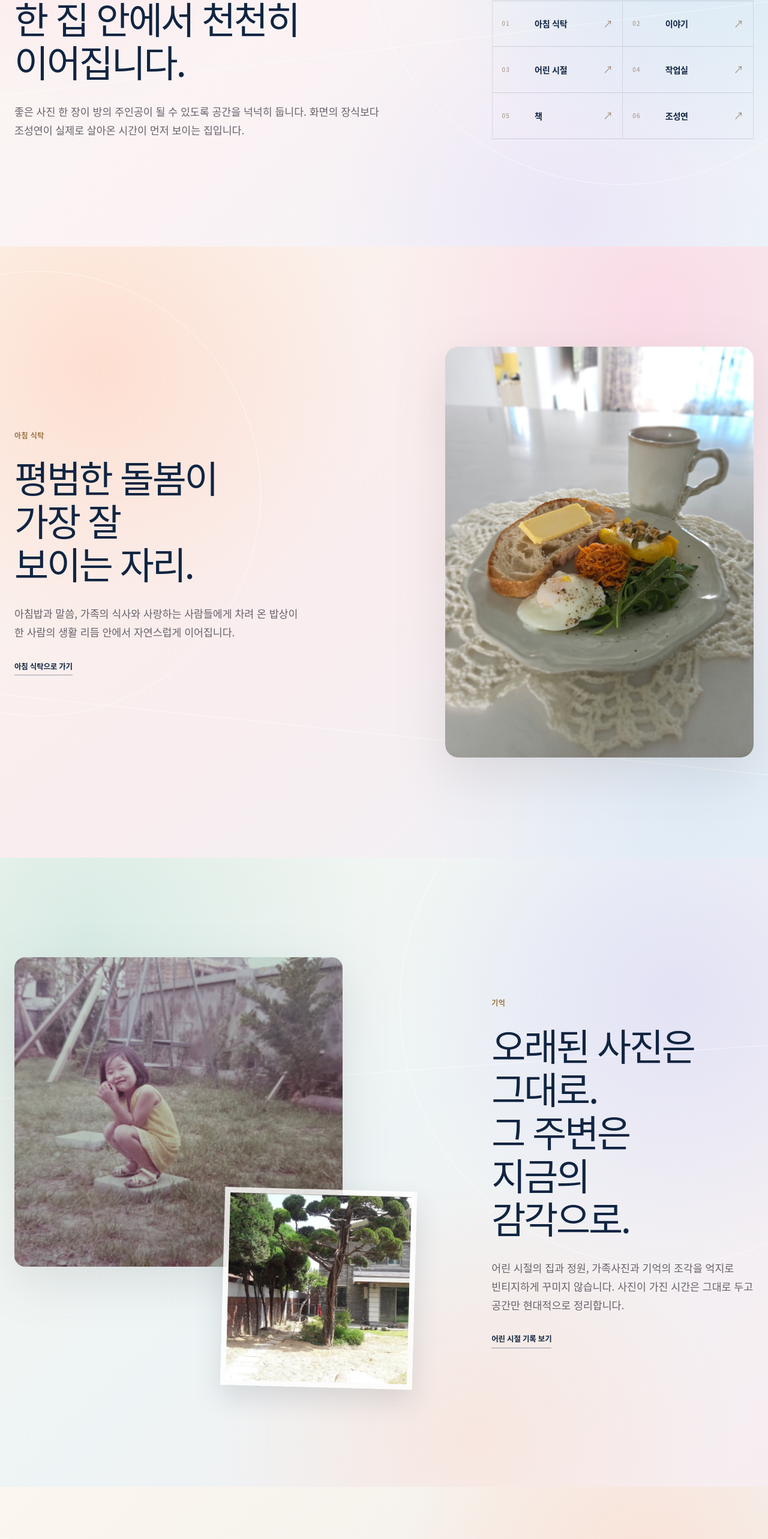
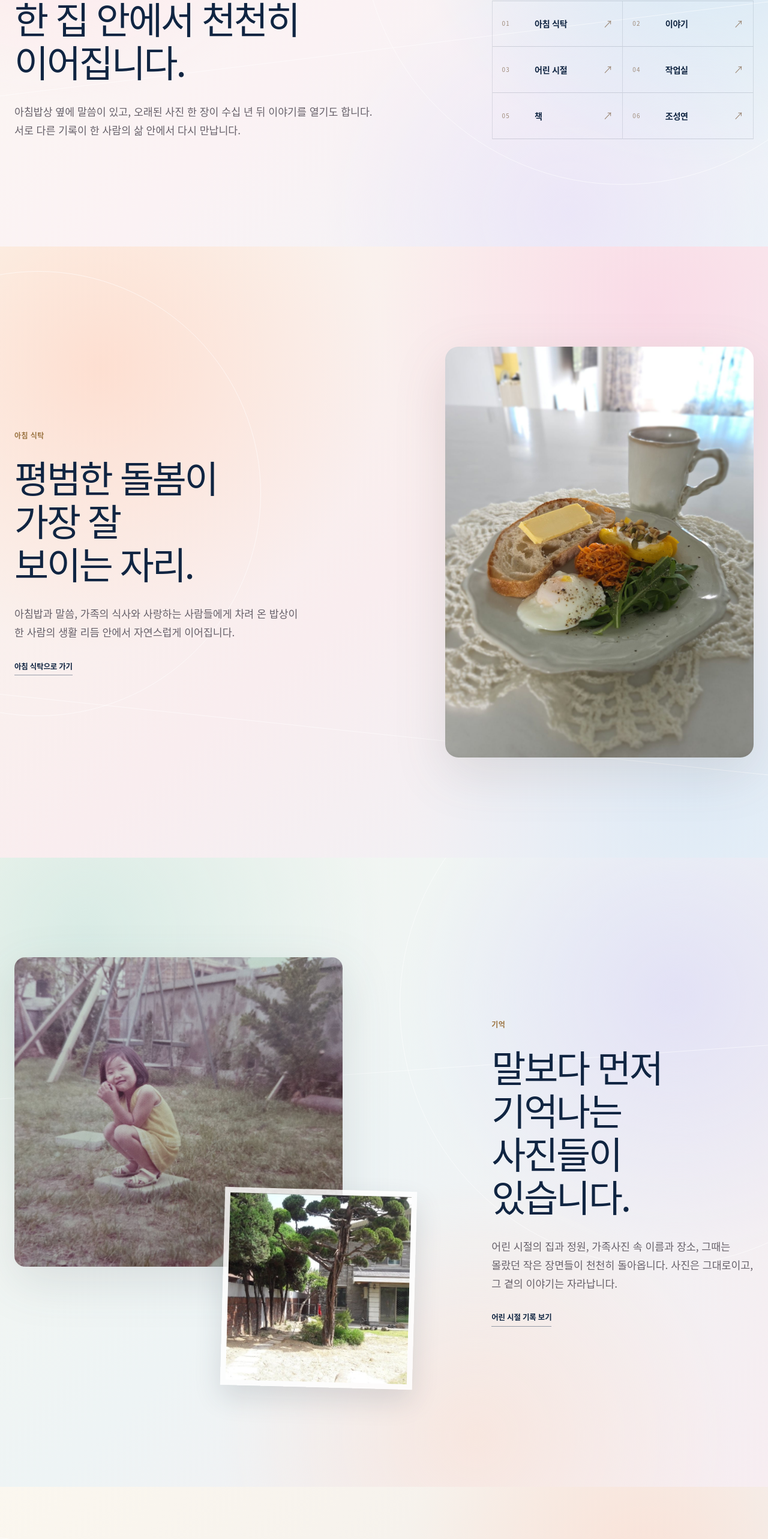
Before and after one commit to k-mama/esthercho, a Next.js app: page /ko in a window 1280 px wide. Shown: the part 1174-3740 px from the top of the page at 60% size. Built offline with nearby package versions, Linux system fonts and the light colour scheme.

Commit message:
copy: make Korean home human rather than design-led

```diff
--- a/src/app/ko/page.tsx
+++ b/src/app/ko/page.tsx
@@ -46,8 +46,8 @@ export default function KoreanHome() {
               <span>한 집 안에서 천천히 이어집니다.</span>
             </h2>
             <p>
-              좋은 사진 한 장이 방의 주인공이 될 수 있도록 공간을 넉넉히 둡니다.
-              화면의 장식보다 조성연이 실제로 살아온 시간이 먼저 보이는 집입니다.
+              아침밥상 옆에 말씀이 있고, 오래된 사진 한 장이 수십 년 뒤 이야기를
+              열기도 합니다. 서로 다른 기록이 한 사람의 삶 안에서 다시 만납니다.
             </p>
           </div>
 
@@ -119,12 +119,12 @@ export default function KoreanHome() {
           <div className={styles.sceneCopy}>
             <p className={styles.eyebrow}>기억</p>
             <h2 id="memory-title" className={styles.koDisplay}>
-              <span>오래된 사진은 그대로.</span>
-              <span>그 주변은 지금의 감각으로.</span>
+              <span>말보다 먼저</span>
+              <span>기억나는 사진들이 있습니다.</span>
             </h2>
             <p>
-              어린 시절의 집과 정원, 가족사진과 기억의 조각을 억지로 빈티지하게
-              꾸미지 않습니다. 사진이 가진 시간은 그대로 두고 공간만 현대적으로 정리합니다.
+              어린 시절의 집과 정원, 가족사진 속 이름과 장소, 그때는 몰랐던 작은
+              장면들이 천천히 돌아옵니다. 사진은 그대로이고, 그 곁의 이야기는 자라납니다.
             </p>
             <Link href="/ko/archive/" className={styles.textLink}>
               어린 시절 기록 보기
@@ -207,8 +207,8 @@ export default function KoreanHome() {
         <div className={`container ${styles.closingInner}`}>
           <p className={styles.eyebrow}>조금 더 안쪽으로</p>
           <h2 id="closing-title" className={styles.koDisplay}>
-            <span>책과 작가 소개는</span>
-            <span>이 삶을 만나는 또 다른 방입니다.</span>
+            <span>이 집의 이야기들은</span>
+            <span>때로 책이 되어 더 멀리 갑니다.</span>
           </h2>
           <div className={styles.closingLinks}>
             <Link href="/ko/books/">책 <span aria-hidden="true">→</span></Link>
```
